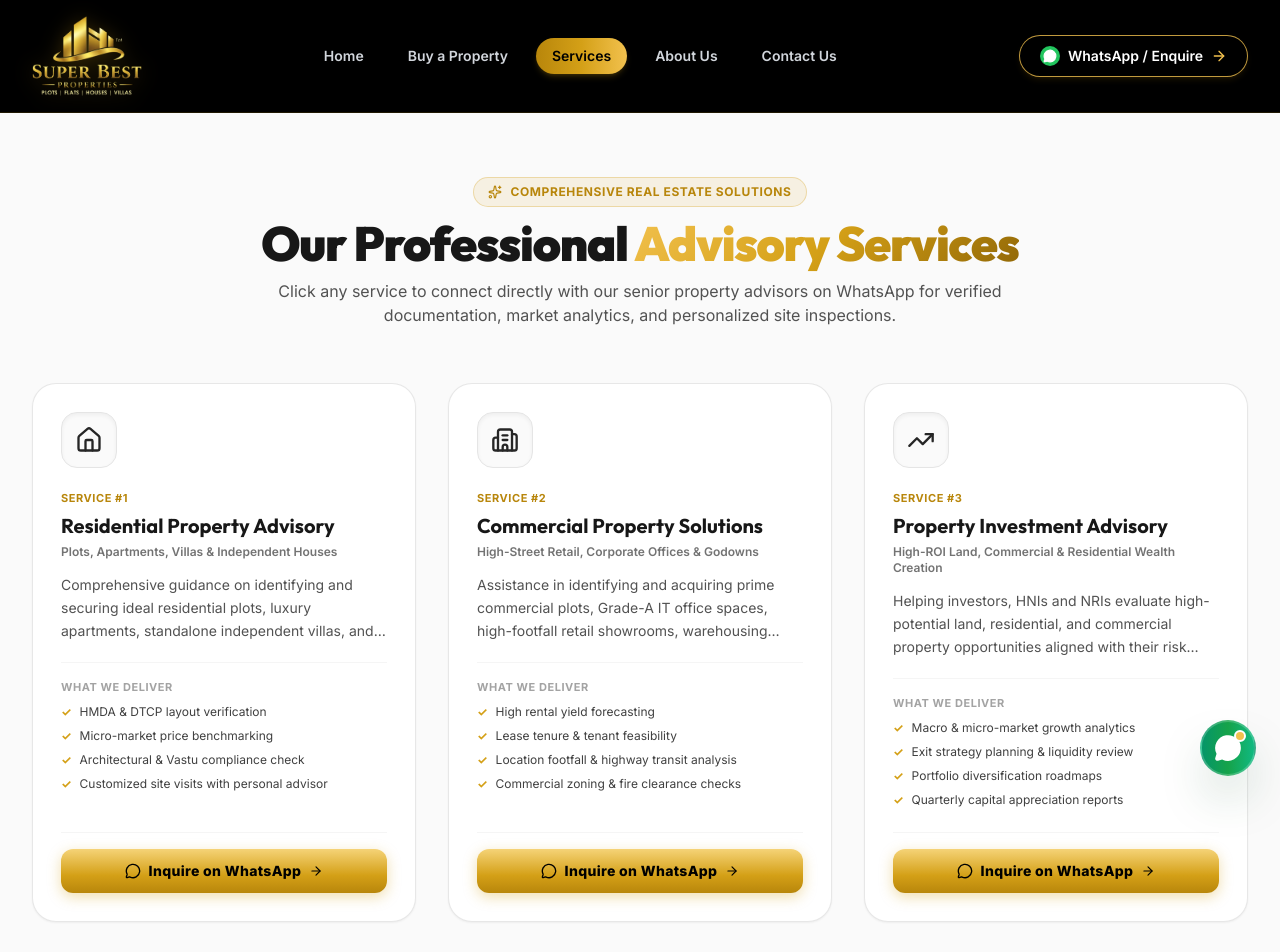
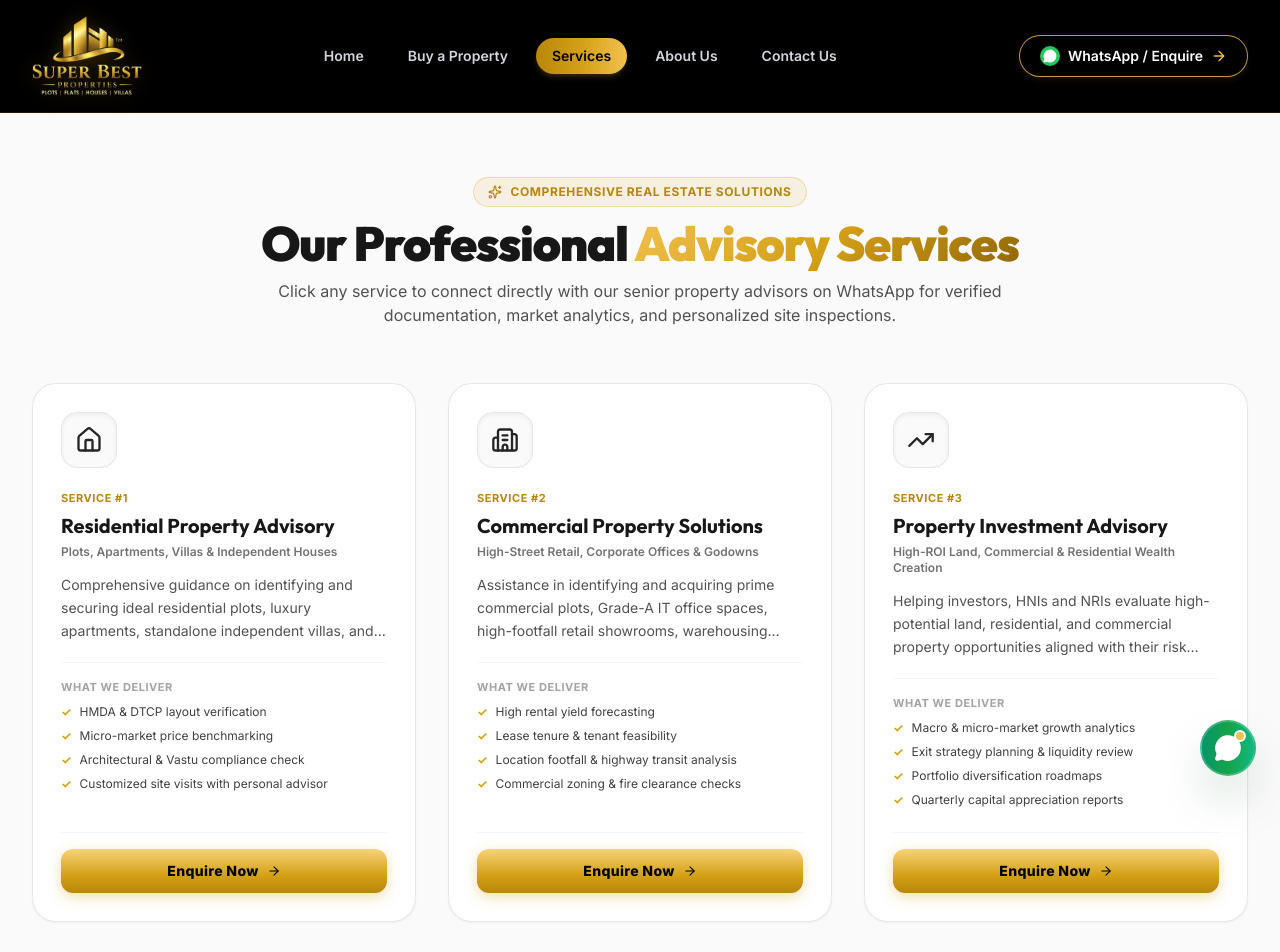
Before and after one commit to shaikmuzammil2905/Super-best-properties, a React (Vite) app: page /services in a window 1280 px wide. Shown: the top 952 px of the page. Built offline with nearby package versions, Linux system fonts and the light colour scheme.

Commit message:
feat: update service card action button to Enquire Now

```diff
--- a/src/pages/ServicesPage.jsx
+++ b/src/pages/ServicesPage.jsx
@@ -181,7 +181,7 @@ export default function ServicesPage() {
                   </div>
                 </div>
 
-                {/* Direct WhatsApp Action Button (Replaces View Full Details & Popup) */}
+                {/* Direct Enquire Now Action Button as requested */}
                 <div className="mt-6 pt-4 border-t border-neutral-100">
                   <a
                     href={waUrl}
@@ -190,8 +190,7 @@ export default function ServicesPage() {
                     onClick={(e) => e.stopPropagation()}
                     className="w-full py-3 px-4 rounded-xl gold-gradient-btn text-black font-extrabold text-xs sm:text-sm tracking-wide text-center flex items-center justify-center space-x-2 shadow-md hover:shadow-xl hover:scale-[1.02] active:scale-95 transition-all"
                   >
-                    <MessageCircle className="w-4 h-4 text-black shrink-0" />
-                    <span>Inquire on WhatsApp</span>
+                    <span>Enquire Now</span>
                     <ArrowRight className="w-3.5 h-3.5 text-black shrink-0" />
                   </a>
                 </div>
```
